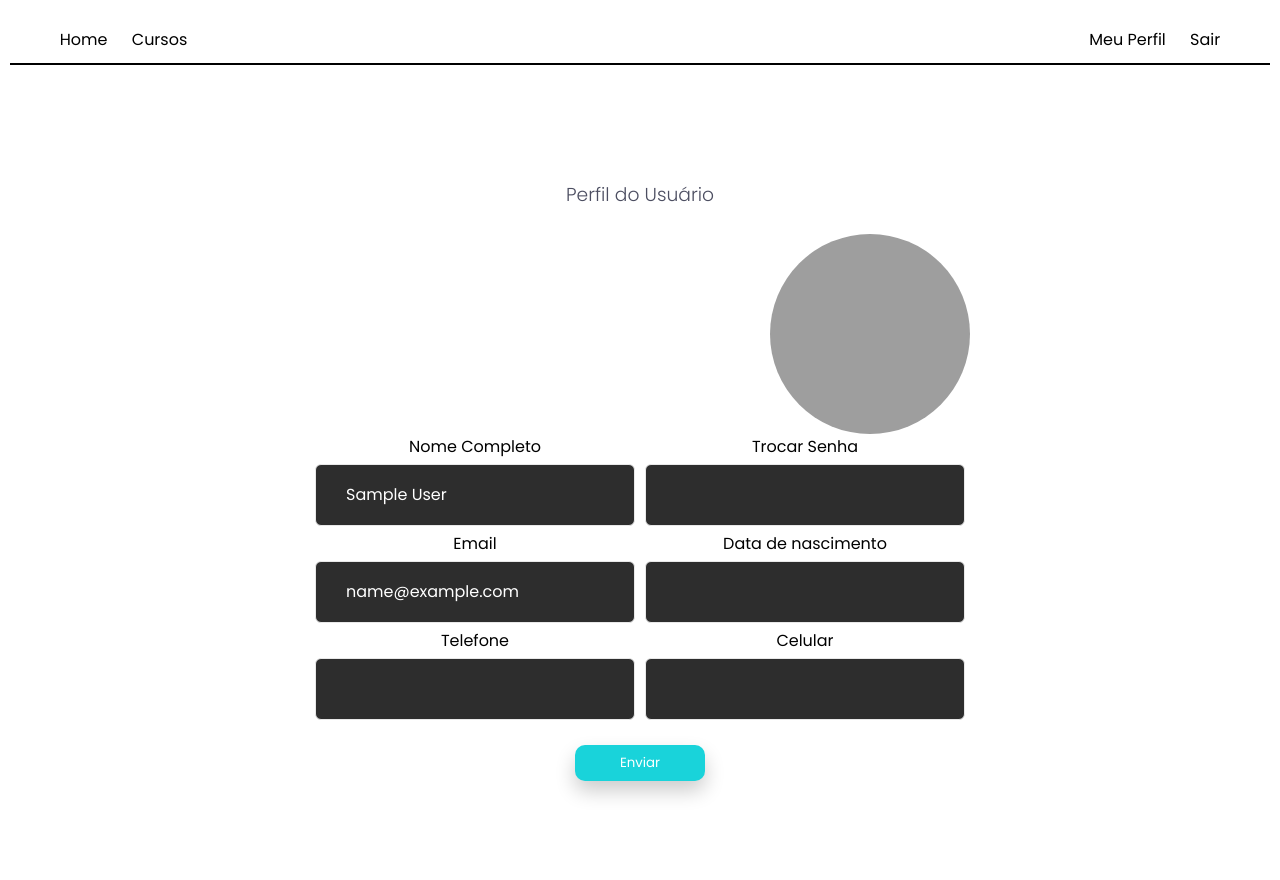
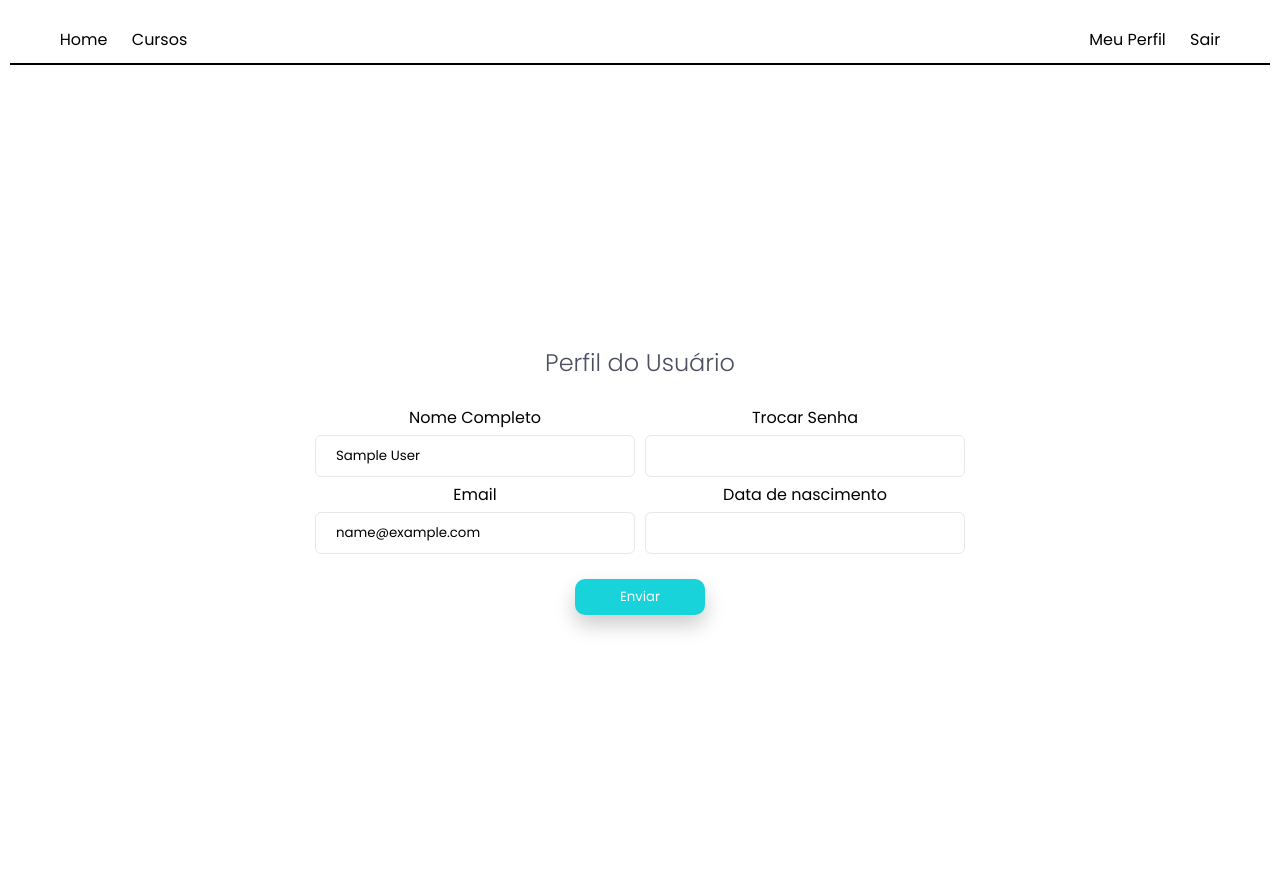
Before and after one commit to brunowilian/Projeto-integrador-Libras, a PHP site: page /profile.php in a window 1280 px wide. Run offline with PHP 8.4, Linux system fonts and the light colour scheme; the visitor is signed in with stand-in values (Sample User, id 1); some libraries are stand-ins or nearby versions; grey boxes are pictures that could not be loaded.

Commit message:
rafactored profile

```diff
--- a/assets/css/style.css
+++ b/assets/css/style.css
@@ -586,14 +586,12 @@ input:focus ~ label, textarea:focus ~ label, input:valid ~ label, textarea:valid
   max-width: 100%;
 }
 
-input,
+
 textarea {
   padding: 30px;
   border: 0;
   width: 100%;
   font-size: 1rem;
-  background-color: #2d2d2d;
-  color: white;
   border-radius: 4px;
 }
 
@@ -646,15 +644,6 @@ textarea {
   }
 }
 
-input[type=checkbox] + label {
-color: #ccc;
-font-style: italic;
-}
-
-input[type=checkbox]:checked + label {
-color: #f00;
-font-style: normal;
-}
 
 .dados-suporte{
   display: flex;
--- a/profile.php
+++ b/profile.php
@@ -39,11 +39,10 @@ if (!isset($_SESSION)) {
 <body>
   <main>
     <section class="conteudo-profile">
-      <section>
+      <div>
         <h1>Perfil do Usuário</h1>
         <br />
-        <img id="img-profile" src="./img/amanda.png" alt="Sua Foto" /><br />
-      </section>
+      </div>
       <section class="formulario-profile">
         <div>
           <p>Nome Completo</p>
@@ -53,15 +52,11 @@ if (!isset($_SESSION)) {
           <input class="input-profile" type="text" value="<?php echo $_SESSION['nome']; ?>" />
           <p>Email</p>
           <input class="input-profile" type="text" value="<?php echo $_SESSION['email']; ?>" />
-          <p>Telefone</p>
-          <input class="input-profile" type="text" />
         </div>
         <div>
           <p>Trocar Senha</p>
           <input class="input-profile" type="text" />
           <p>Data de nascimento</p>
-          <input class="input-profile" type="text" />
-          <p>Celular</p>
           <input class="input-profile" type="text" />
         </div>
       </section>
```
